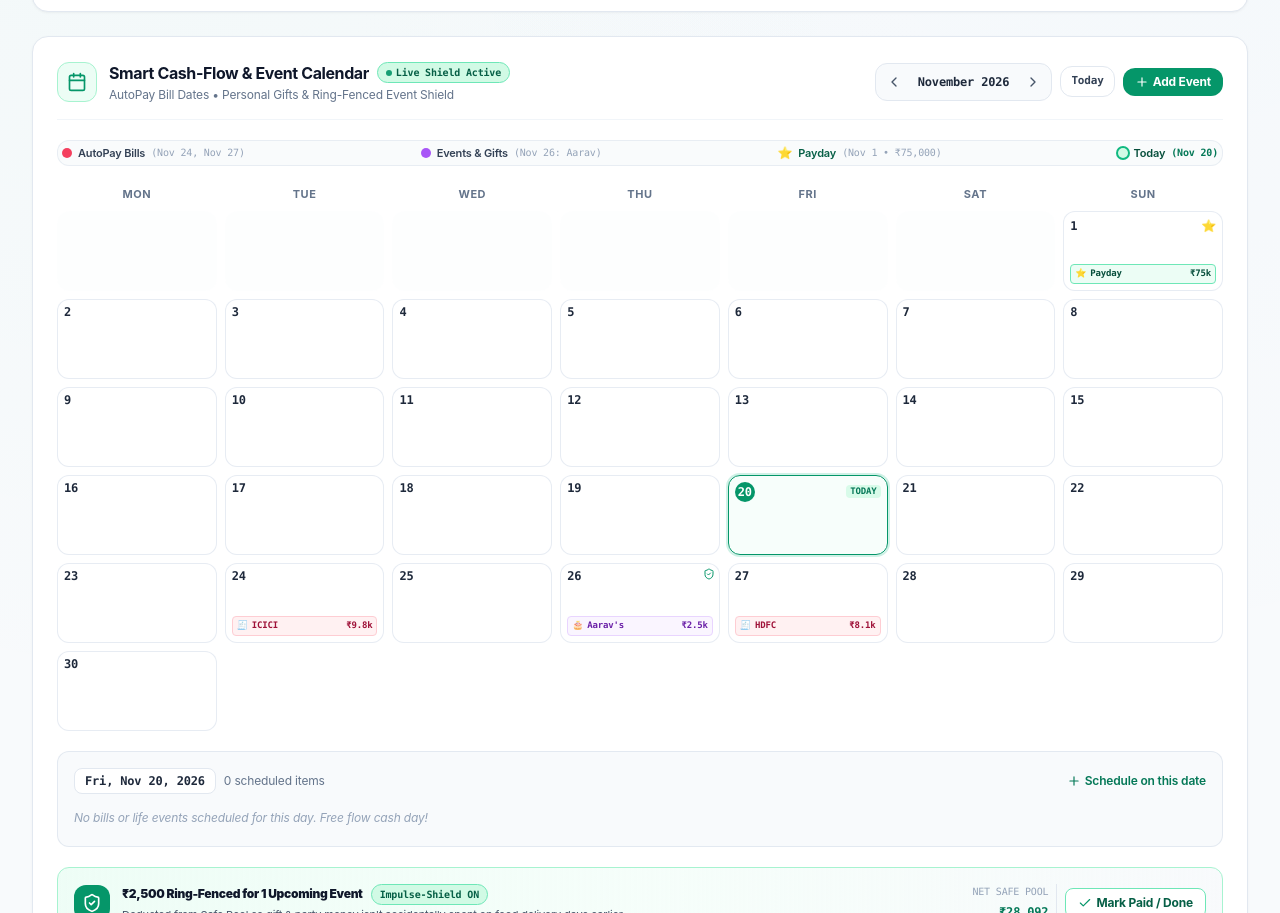
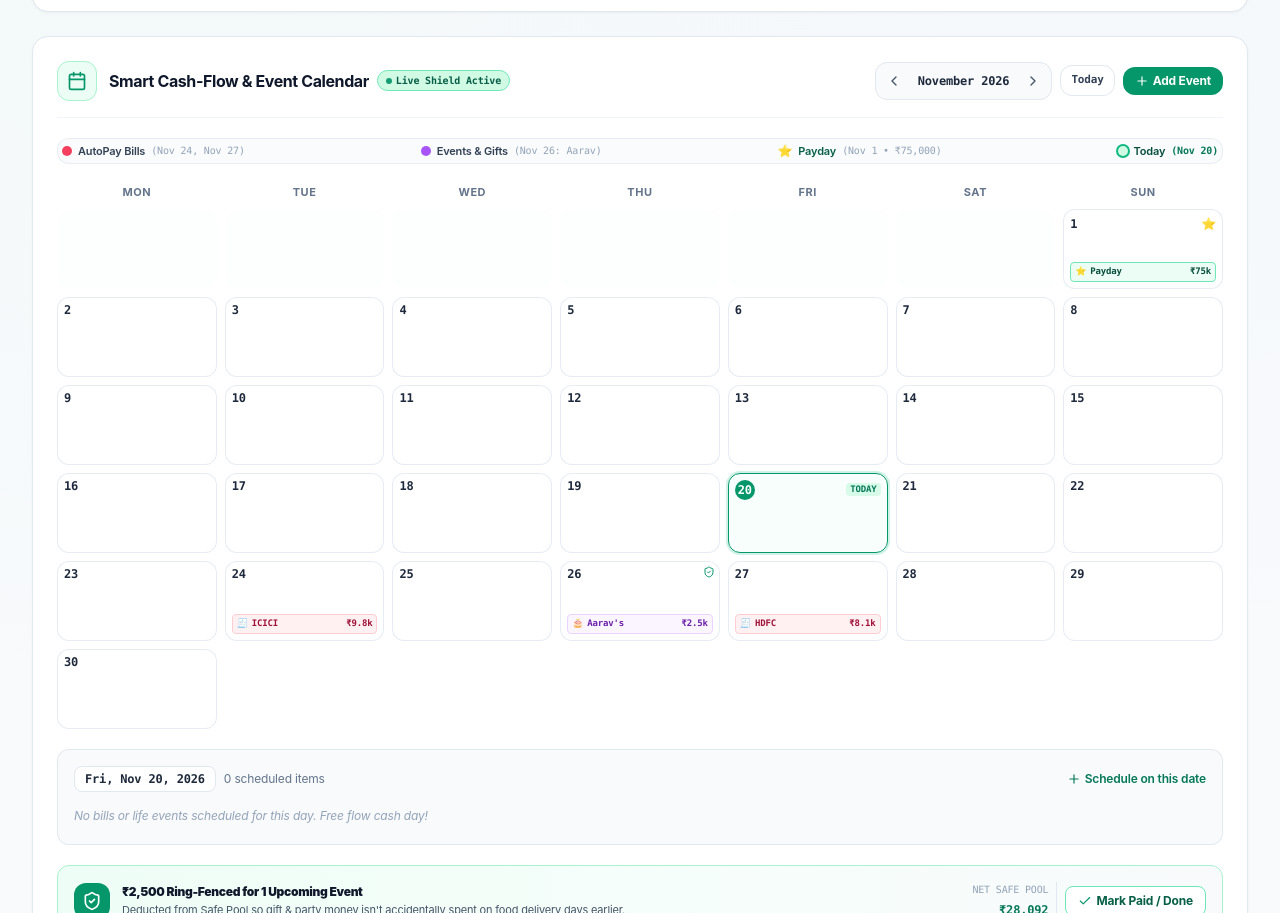
Before and after one commit to GowthamB-09/PocketSense-AI-Arthaton, a Next.js app: page / in a window 1280 px wide. Shown: the part 439-1352 px from the top of the page. Built offline with nearby package versions, Linux system fonts and the light colour scheme.

Commit message:
chore(ui): remove calendar subtitle and impulse-shield badge

```diff
--- a/src/components/SmartCashFlowCalendar.tsx
+++ b/src/components/SmartCashFlowCalendar.tsx
@@ -296,9 +296,6 @@ export const SmartCashFlowCalendar: React.FC<SmartCashFlowCalendarProps> = ({
                 Live Shield Active
               </span>
             </div>
-            <p className="text-xs text-slate-500 mt-0.5">
-              AutoPay Bill Dates • Personal Gifts &amp; Ring-Fenced Event Shield
-            </p>
           </div>
         </div>
 
@@ -671,9 +668,6 @@ export const SmartCashFlowCalendar: React.FC<SmartCashFlowCalendarProps> = ({
               <span className="text-xs font-black text-slate-900 tracking-tight">
                 {formatINR(totalRingFencedAmount)} Ring-Fenced for {ringFencedEvents.length} Upcoming Event{ringFencedEvents.length === 1 ? "" : "s"}
               </span>
-              <span className="text-[10px] font-mono px-2 py-0.5 rounded-full bg-emerald-100 text-emerald-800 border border-emerald-300 font-bold">
-                Impulse-Shield ON
-              </span>
             </div>
             <p className="text-[11px] text-slate-600 mt-0.5">
               Deducted from Safe Pool so gift &amp; party money isn&apos;t accidentally spent on food delivery days earlier.
```
